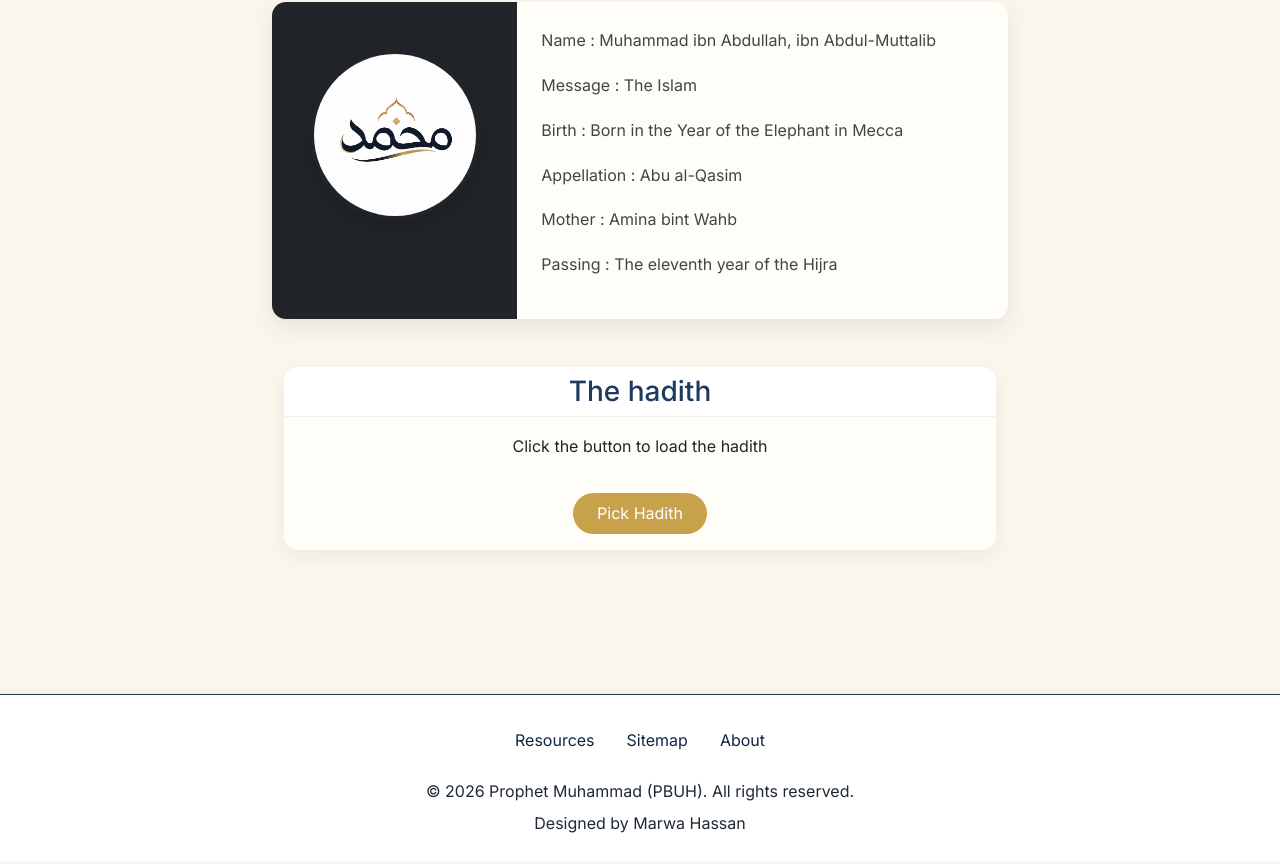
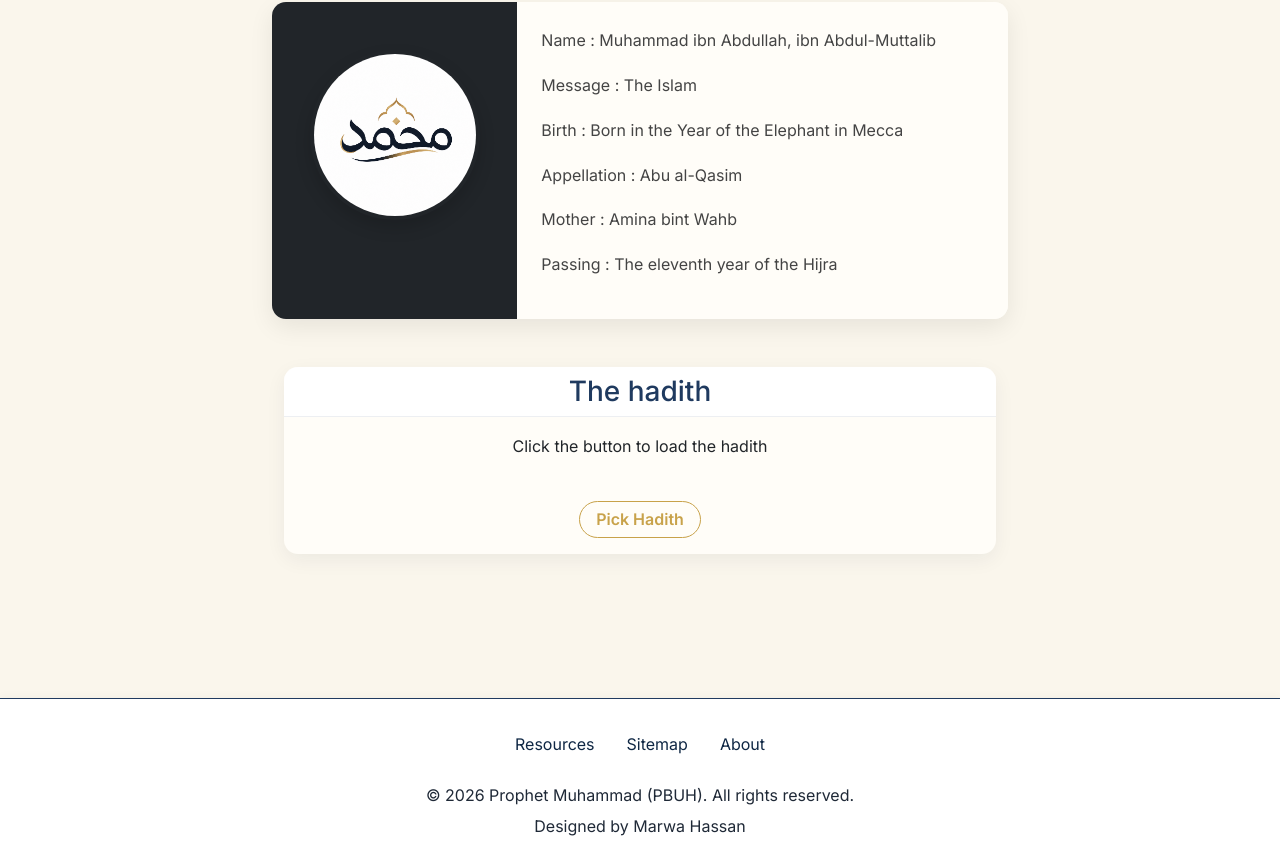
Before and after one commit to marwaahassana/myprophet, a React (Vite) app: page / in a window 1280 px wide. Shown: the part 687-1551 px from the top of the page. Built offline with nearby package versions, Linux system fonts and the light colour scheme.

Commit message:
Fix render url variable

```diff
--- a/src/components/hadith.jsx
+++ b/src/components/hadith.jsx
@@ -67,7 +67,7 @@ return(
                 ) : (
                 <p>{t("clckhdthbtn")}</p>
                 )}
-                <Button className="language-btn mt-4" onClick={getRandomHadith} className="mt-3">
+                <Button className="language-btn mt-4" onClick={getRandomHadith}>
                   {t("randomHadith")}
                 </Button>
               </Card.Body>
```
